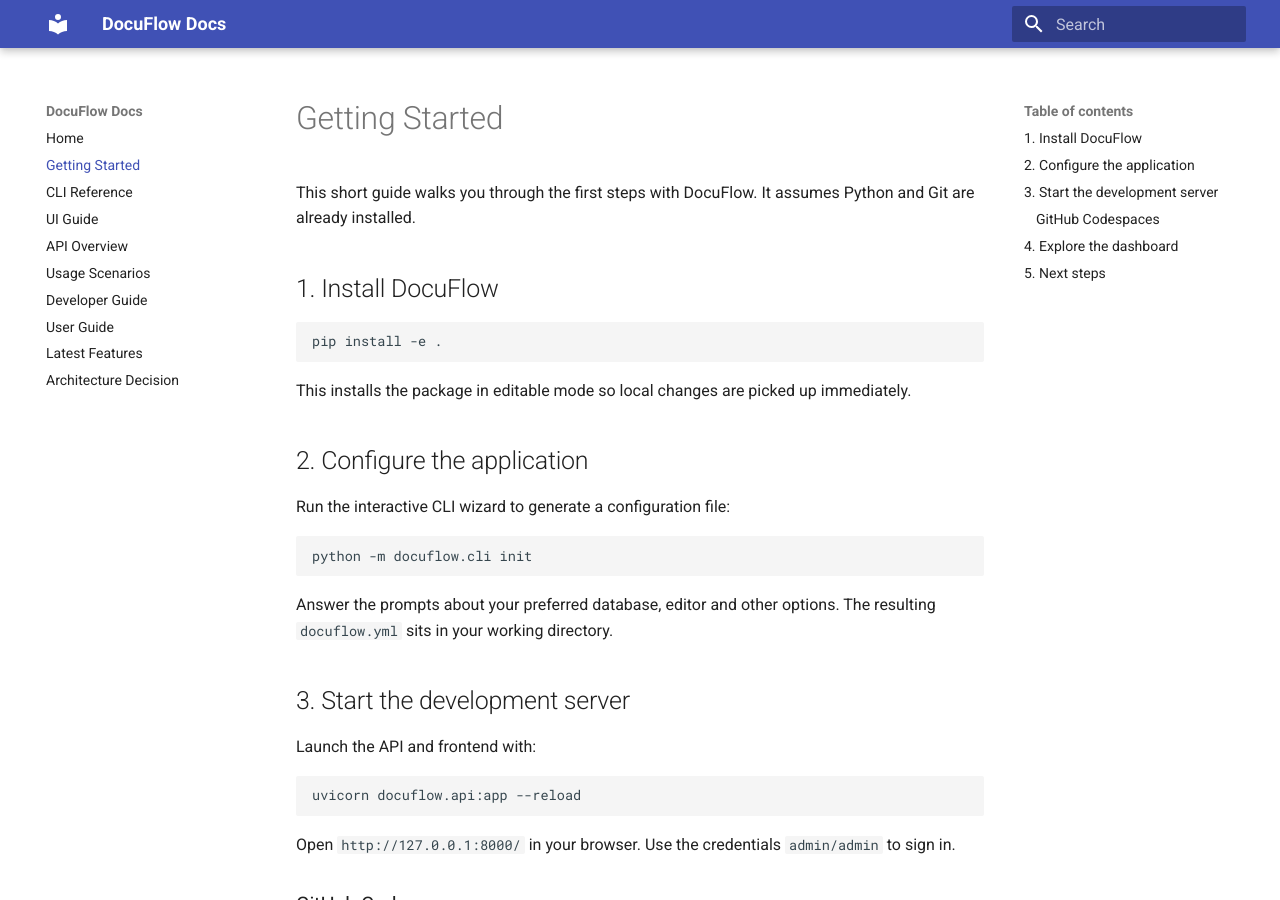
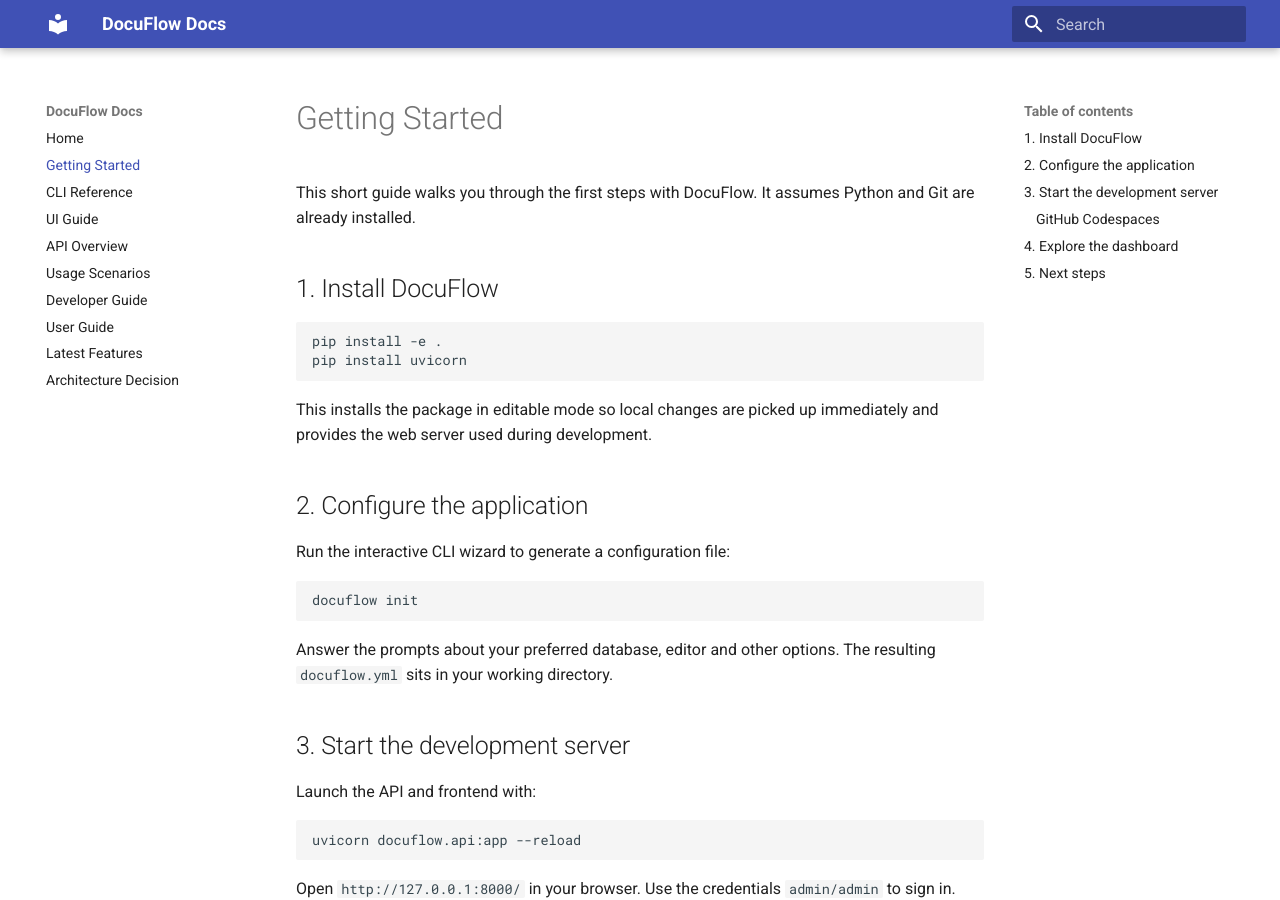
Before and after one commit to eputnam77/DocReview360, an MkDocs documentation site: the page built from docs/getting_started.md, in a window 1280 px wide and 900 px high. Built offline with MkDocs 1.6.1 and Material for MkDocs 9.7.7, drawn with Linux system fonts in a browser that asks for light colours.

Commit message:
docs: clarify quick start commands

````diff
--- a/docs/getting_started.md
+++ b/docs/getting_started.md
@@ -6,14 +6,15 @@ This short guide walks you through the first steps with DocuFlow. It assumes Pyt
 
 ```bash
 pip install -e .
+pip install uvicorn
 ```
-This installs the package in editable mode so local changes are picked up immediately.
+This installs the package in editable mode so local changes are picked up immediately and provides the web server used during development.
 
 ## 2. Configure the application
 
 Run the interactive CLI wizard to generate a configuration file:
 ```bash
-python -m docuflow.cli init
+docuflow init
 ```
 Answer the prompts about your preferred database, editor and other options. The resulting `docuflow.yml` sits in your working directory.
 
````
Also changed, not shown: README.md (+3 -2 lines), docs/cli.md (+1 -1 lines), docs/user_guide.md (+1 -1 lines).
